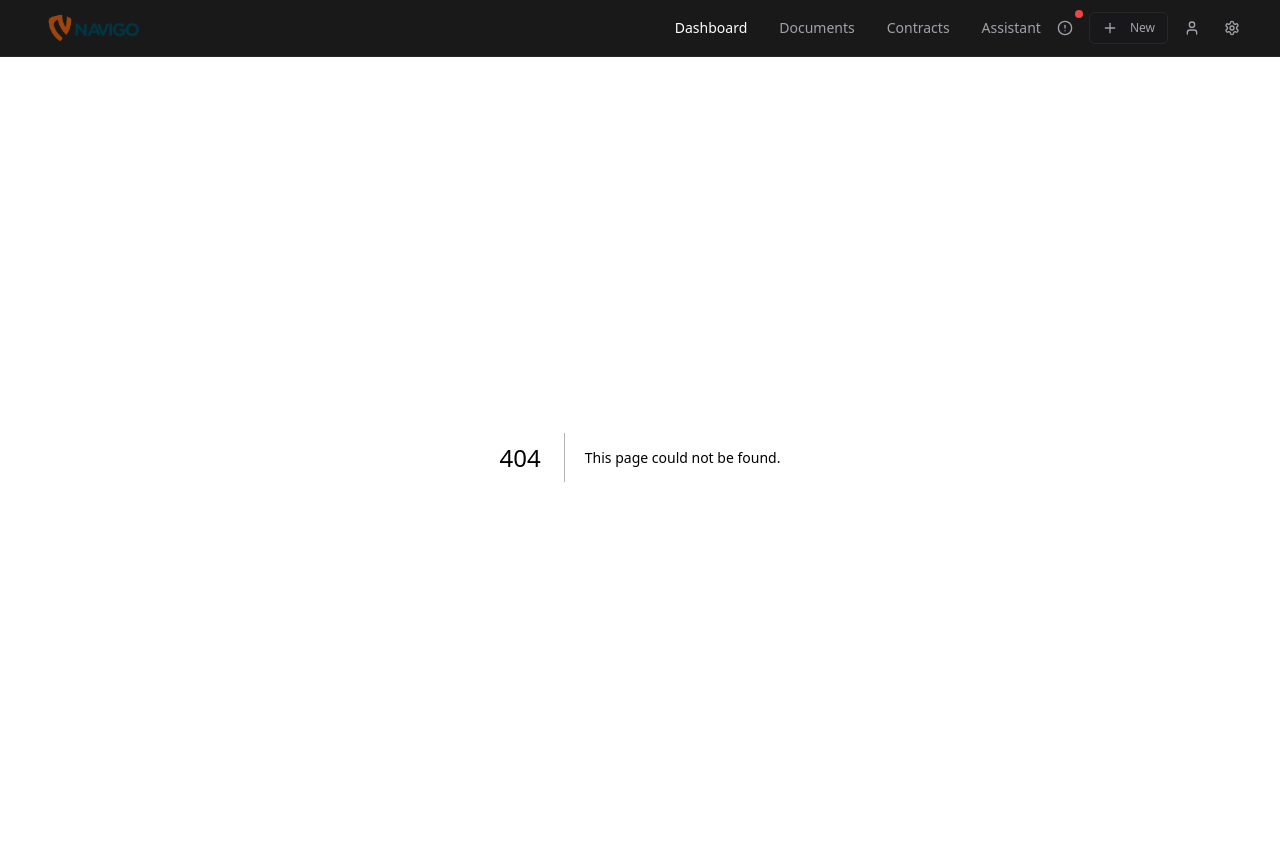
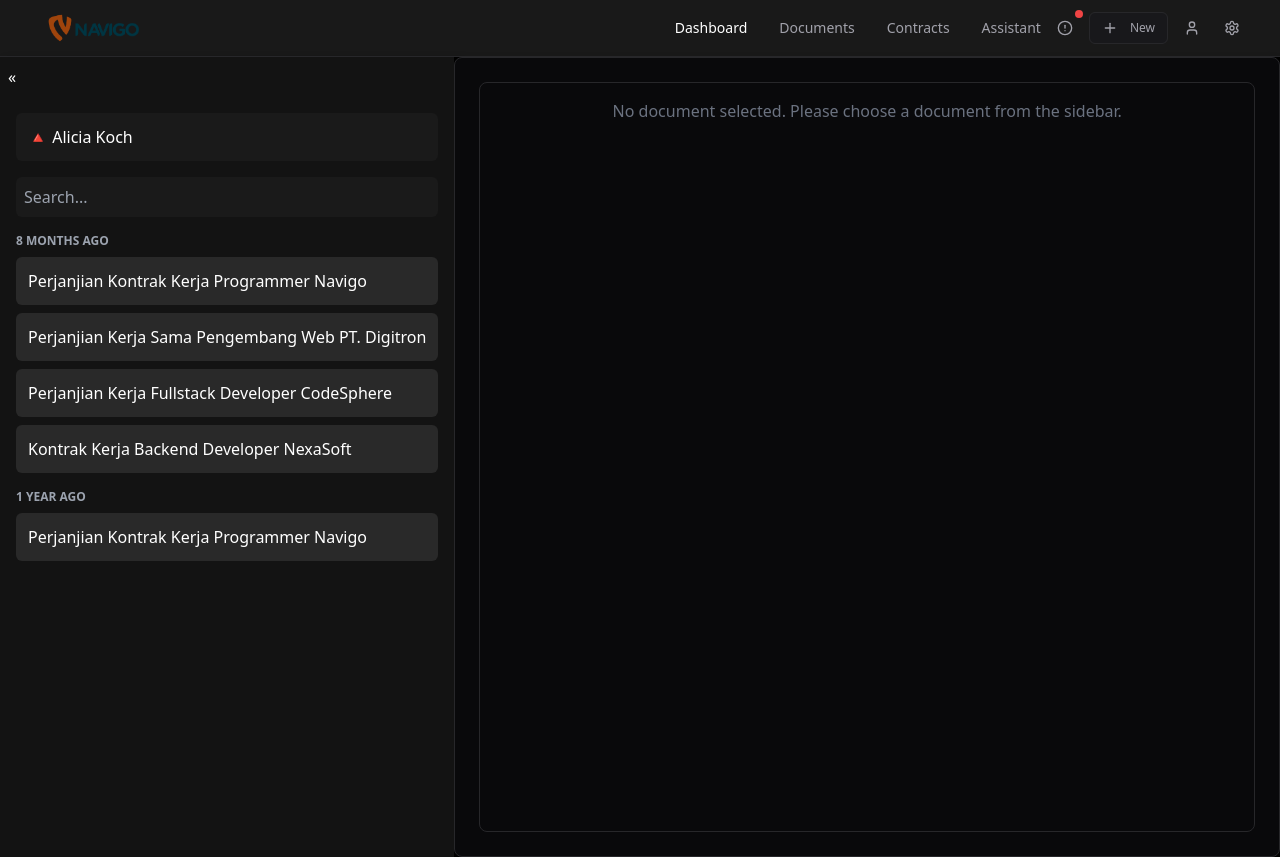
Before and after one commit to ppl-navigo/lambda, a Next.js app: page /generate/history in a window 1280 px wide. Before the commit this address had no page. Built offline with nearby package versions, Linux system fonts and the light colour scheme.

Commit message:
[GREEN] history page implemented without database

```diff
--- /dev/null
+++ b/app/components/generate/DocumentObject.tsx
@@ -0,0 +1,7 @@
+interface Document {
+    title: string;
+    content: string;
+    time: string;
+}
+
+export type { Document };
--- /dev/null
+++ b/app/components/generate/DocumentViewer.tsx
@@ -0,0 +1,35 @@
+"use client";
+
+import React from "react";
+import { MathpixMarkdown, MathpixLoader } from "mathpix-markdown-it"
+
+interface DocumentViewerProps {
+  viewedDocumentString: string | null;
+}
+
+const DocumentViewer: React.FC<DocumentViewerProps> = ({
+  viewedDocumentString
+}) => {
+  return (
+    <div className="w-full h-full bg-[#09090B] p-6 rounded-lg border border-[#27272A] flex flex-col">
+      <div
+        className="flex-grow border border-[#27272A] p-4 rounded-lg overflow-auto"
+        data-testid="document-preview-container"
+      >
+        {viewedDocumentString ? (
+          <MathpixLoader>
+            <div className="whitespace-pre-wrap">
+              <MathpixMarkdown text={viewedDocumentString} />
+            </div>
+          </MathpixLoader>
+        ) : (
+          <div className="text-center text-gray-500">
+            No document selected. Please choose a document from the sidebar.
+          </div>
+        )}
+      </div>
+    </div>
+  );
+};
+
+export default DocumentViewer;
--- /dev/null
+++ b/app/components/generate/Sidebar.tsx
@@ -0,0 +1,94 @@
+"use client";
+
+import { useState } from "react";
+import { Document } from "./DocumentObject";
+
+interface SidebarProps {
+  isSidebarVisible: boolean;
+  setIsSidebarVisible: React.Dispatch<React.SetStateAction<boolean>>;
+  viewedDocumentString: string | null;
+  setViewedDocumentString: React.Dispatch<React.SetStateAction<string | null>>;
+  documents?: Document[];
+}
+
+const Sidebar: React.FC<SidebarProps> = ({
+  isSidebarVisible,
+  setIsSidebarVisible,
+  viewedDocumentString,
+  setViewedDocumentString,
+  documents = [],
+}) => {
+  const [searchQuery, setSearchQuery] = useState("");
+
+  // Filter documents based on search query
+  const filteredDocs = documents.filter((doc) =>
+    doc.title.toLowerCase().includes(searchQuery.toLowerCase())
+  );
+
+  // Group filtered documents by their time property using a Map to preserve order
+  const groupedDocs = new Map<string, Document[]>();
+  filteredDocs.forEach((doc) => {
+    if (!groupedDocs.has(doc.time)) {
+      groupedDocs.set(doc.time, []);
+    }
+    groupedDocs.get(doc.time)?.push(doc);
+  });
+
+  const toggleSidebar = () => {
+    setIsSidebarVisible((prev) => !prev);
+  };
+
+  return (
+    <div
+      className={`h-full bg-[#131313] w-full overflow-y-auto transition-all duration-300 ${
+        isSidebarVisible ? "w-64" : "w-16"
+      }`}
+    >
+      <button onClick={toggleSidebar} className="p-2 text-white focus:outline-none">
+        {isSidebarVisible ? <span>&laquo;</span> : <span>&raquo;</span>}
+      </button>
+      {isSidebarVisible && (
+        <div className="p-4">
+          <div className="p-3 bg-[#1A1A1A] rounded-md mb-4">
+            <span>🔺 Alicia Koch</span>
+          </div>
+          <div className="mb-4">
+            <input
+              type="text"
+              placeholder="Search..."
+              value={searchQuery}
+              onChange={(e) => setSearchQuery(e.target.value)}
+              className="w-full p-2 bg-[#1A1A1A] rounded-md text-white placeholder-gray-400 focus:outline-none"
+            />
+          </div>
+          <div>
+            {filteredDocs.length > 0 ? (
+              // Iterate over each group
+              Array.from(groupedDocs.entries()).map(([time, docs]) => (
+                <div key={time} className="mb-4">
+                  {/* Group header */}
+                  <h2 className="text-gray-400 text-xs font-bold uppercase mb-2">{time}</h2>
+                  {docs.map((doc, index) => (
+                    <div
+                      key={index}
+                      onClick={() => setViewedDocumentString(doc.content)}
+                      className={`cursor-pointer p-3 my-2 rounded-md text-white ${
+                        viewedDocumentString === doc.content ? "bg-blue-500" : "bg-[#292929]"
+                      }`}
+                    >
+                      {doc.title}
+                    </div>
+                  ))}
+                </div>
+              ))
+            ) : (
+              <p className="text-gray-500 mt-4">No results found.</p>
+            )}
+          </div>
+        </div>
+      )}
+    </div>
+  );
+};
+
+export default Sidebar;
--- /dev/null
+++ b/app/generate/history/page.tsx
@@ -0,0 +1,73 @@
+"use client";
+
+import { useState } from "react";
+import Sidebar from "../../components/generate/Sidebar";
+import DocumentViewer from "../../components/generate/DocumentViewer";
+import { Document } from "../../components/generate/DocumentObject";
+
+const documents: Document[] = [
+  {
+    title: "Perjanjian Kontrak Kerja Programmer Navigo",
+    time: "8 months ago",
+    content: `# **Perjanjian Kontrak Kerja Programmer Navigo**
+
+Dokumen ini merupakan kontrak kerja antara pihak Navigo dan seorang programmer. Berisi pasal-pasal mengenai durasi kerja, gaji, tanggung jawab, dan ketentuan pemutusan hubungan kerja.`,
+  },
+  {
+    title: "Perjanjian Kerja Sama Pengembang Web PT. Digitron",
+    time: "8 months ago",
+    content: `# Perjanjian Kerja Sama Pengembang Web PT. Digitron
+
+Dokumen ini menjelaskan kerja sama antara PT. Digitron dan pengembang web independen dalam rangka pembangunan sistem internal perusahaan.`,
+  },
+  {
+    title: "Perjanjian Kerja Fullstack Developer CodeSphere",
+    time: "8 months ago",
+    content: `# Perjanjian Kerja Fullstack Developer CodeSphere
+
+Merupakan perjanjian kerja antara CodeSphere dan fullstack developer yang mencakup ruang lingkup pekerjaan, teknologi yang digunakan, serta target sprint bulanan.`,
+  },
+  {
+    title: "Kontrak Kerja Backend Developer NexaSoft",
+    time: "8 months ago",
+    content: `# Kontrak Kerja Backend Developer NexaSoft
+
+Kontrak ini mengatur hak dan kewajiban backend developer yang bekerja pada proyek microservices milik NexaSoft.`,
+  },
+  {
+    title: "Perjanjian Kontrak Kerja Programmer Navigo",
+    time: "1 year ago",
+    content: `# Perjanjian Kontrak Kerja Programmer Navigo
+
+Versi sebelumnya dari kontrak kerja Navigo, dengan klausul yang sedikit berbeda dibandingkan versi 8 bulan yang lalu.`,
+  },
+];
+
+const DocumentHistory = () => {
+  const [viewedDocumentString, setViewedDocumentString] = useState<string | null>(null);
+  const [isSidebarVisible, setIsSidebarVisible] = useState(true);
+
+  return (
+    <div className="bg-black text-white h-screen flex">
+      {/* Sidebar Container */}
+      <div className="h-full">
+        <Sidebar
+          isSidebarVisible={isSidebarVisible}
+          setIsSidebarVisible={setIsSidebarVisible}
+          viewedDocumentString={viewedDocumentString}
+          setViewedDocumentString={setViewedDocumentString}
+          documents={documents}
+        />
+      </div>
+
+      {/* Main Content Area */}
+      <div className="flex-1 overflow-hidden">
+        <DocumentViewer
+          viewedDocumentString={viewedDocumentString}
+        />
+      </div>
+    </div>
+  );
+};
+
+export default DocumentHistory;
--- a/app/generate/page.tsx
+++ b/app/generate/page.tsx
@@ -7,9 +7,10 @@ import {
   DropdownMenuContent,
   DropdownMenuItem,
   DropdownMenuTrigger,
-} from "@/components/ui/dropdown-menu";
-import { ChevronDown, MoreHorizontal } from "lucide-react";
-import { MathpixMarkdown, MathpixLoader } from "mathpix-markdown-it";
+} from "@/components/ui/dropdown-menu"
+import { ChevronDown, MoreHorizontal } from "lucide-react"
+import { MathpixMarkdown, MathpixLoader } from "mathpix-markdown-it"
+import Link from "next/link";
 
 interface Pihak {
   nama: string;
@@ -255,6 +256,15 @@ export default function LegalDocumentsPage() {
             >
               Bagikan
             </Button>
+            <Link href="/generate/history">
+              <Button
+                variant="outline"
+                className="border border-[#27272A] bg-[#27272A] hover:bg-gray-700 text-white"
+                disabled={isGenerating}
+              >
+                History
+              </Button>
+            </Link>
 
             {/* Dropdown menu button "..." */}
             <DropdownMenu>
```
Also changed, not shown: 1 other file (tests, documents, lock files or other folders).
